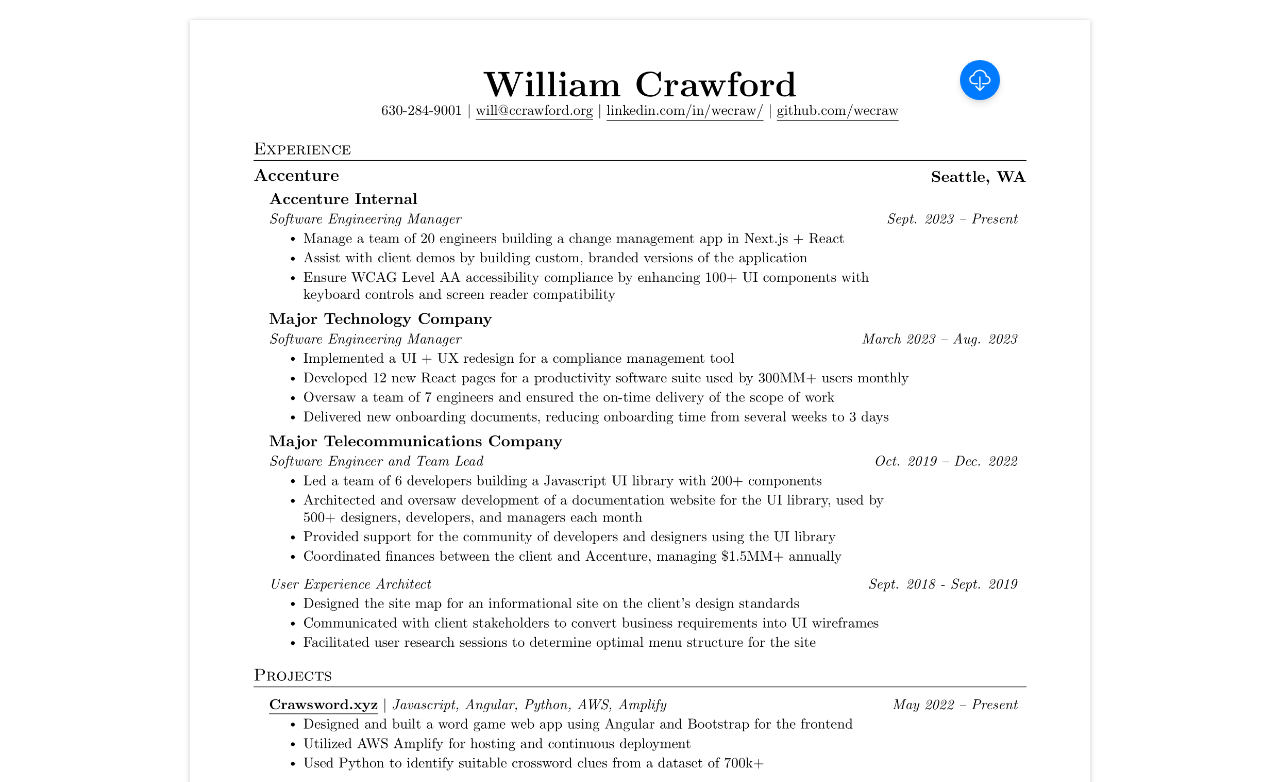
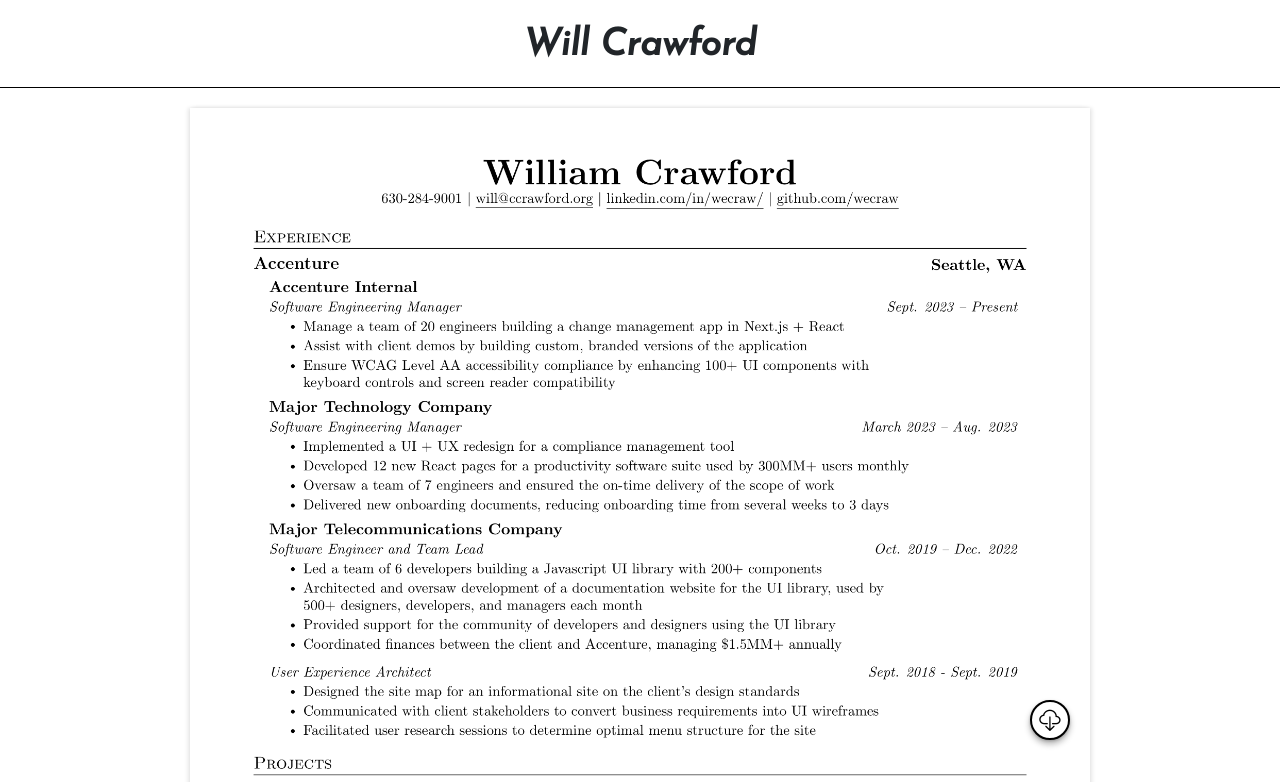
Before and after one commit to wecraw/portfolio-site, an Angular app: page /resume in a window 1280 px wide. Shown: the top 782 px of the page. Built offline with nearby package versions, Linux system fonts and the light colour scheme.

Commit message:
header rework

```diff
--- a/src/app/app.module.ts
+++ b/src/app/app.module.ts
@@ -7,6 +7,7 @@
 import { ResumeComponent } from './resume/resume.component';
 import { AboutComponent } from './about/about.component';
 import { PortfolioComponent } from './portfolio/portfolio.component';
+import { HeaderComponent } from './header/header.component';
 
 @NgModule({
   declarations: [
@@ -14,7 +15,8 @@
     HomeComponent,
     ResumeComponent,
     AboutComponent,
-    PortfolioComponent
+    PortfolioComponent,
+    HeaderComponent
   ],
   imports: [
     BrowserModule,
--- /dev/null
+++ b/src/app/header/header.component.html
@@ -0,0 +1,3 @@
+<div class="header">
+  <div (click)="nav()" class="label">Will Crawford</div>
+</div>
--- /dev/null
+++ b/src/app/header/header.component.scss
@@ -0,0 +1,19 @@
+.header {
+  position: absolute;
+  width: 100%;
+  text-align: center;
+  font-size: 28pt;
+  font-weight: bold;
+  // font-style: italic;
+  position: absolute;
+  border-bottom: 1px solid black;
+  background-color: white;
+
+  .label {
+    margin-top: 18px;
+    // font-family: 'Space Mono';
+    font-family: 'Josefin Sans', sans-serif;
+    margin-bottom: 13px;
+    cursor: pointer;
+  }
+}
--- /dev/null
+++ b/src/app/header/header.component.ts
@@ -0,0 +1,19 @@
+import { Component, Input } from '@angular/core';
+import { Router } from '@angular/router';
+
+@Component({
+  selector: 'app-header',
+  templateUrl: './header.component.html',
+  styleUrls: ['./header.component.scss'],
+})
+export class HeaderComponent {
+  @Input() navRoute: string = '';
+
+  constructor(private router: Router) {}
+
+  nav() {
+    if (this.navRoute) {
+      this.router.navigate([this.navRoute]);
+    }
+  }
+}
--- a/src/app/home/home.component.html
+++ b/src/app/home/home.component.html
@@ -1,4 +1,5 @@
-<div class="banner" [ngClass]="{ 'fade-out': anyFadeOut() }">Will Crawford</div>
+<app-header [ngClass]="{ 'fade-out': anyFadeOut() }"></app-header>
+
 <div class="container">
   <div class="row no-gutters">
     <div
--- a/src/app/resume/resume.component.html
+++ b/src/app/resume/resume.component.html
@@ -1,6 +1,12 @@
+<app-header navRoute="/" class="fade-in-fwd"></app-header>
 <div class="container fade-in-fwd">
   <div class="row">
     <img src="assets/resume.png" />
+  </div>
+</div>
+<div class="row">
+  <div class="col-11"></div>
+  <div class="col-1">
     <button (click)="download()" class="download"><i class="bi-cloud-download"></i></button>
   </div>
 </div>
--- a/src/app/resume/resume.component.scss
+++ b/src/app/resume/resume.component.scss
@@ -7,7 +7,7 @@
   width: 100%;
   max-width: 900px;
   margin-left: auto;
-  margin-top: 20px;
+  margin-top: 108px;
   margin-right: auto;
   margin-bottom: 20px;
   /* Horizontal shadow on the left side */
@@ -17,21 +17,26 @@
 }
 
 .download {
-  top: 60px;
+  bottom: 60px;
+  right: 20px;
   border-radius: 20px;
-  color: #fff;
-  background: #007bff;
-  border: transparent;
+  color: black;
+  background: white;
+  border: 2px solid black;
   box-shadow:
-    0 4px 6px rgba(0, 0, 0, 0.1),
-    0 1px 3px rgba(0, 0, 0, 0.08);
+    0 4px 6px rgba(0, 0, 0, 0.3),
+    0 1px 3px rgba(0, 0, 0, 0.2);
   transition: background-color 0.2s ease; /* Transition for background color */
-  position: absolute;
+  position: fixed;
   display: flex; /* Use flexbox */
   justify-content: center; /* Center horizontally */
   align-items: center; /* Center vertically */
 
+  height: 40px;
+  width: 40px;
+  font-size: 16pt;
   &:focus-visible {
+    outline-color: blue;
     outline-offset: 5px;
   }
 }
@@ -39,7 +44,6 @@
 /* Extra small to small devices (phones to tablets, 576px and up) */
 @include media-breakpoint-up(xs) {
   .download {
-    top: 30px;
     right: 30px;
     height: 30px;
     width: 30px;
@@ -51,7 +55,6 @@
 /* Small to medium devices (tablets to desktops, 768px and up) */
 @include media-breakpoint-up(sm) {
   .download {
-    top: 40px;
     right: 50px;
     height: 40px;
     width: 40px;
@@ -63,7 +66,6 @@
 /* Small to medium devices (tablets to desktops, 768px and up) */
 @include media-breakpoint-up(md) {
   .download {
-    top: 50px;
     right: 60px;
     /* Add your styles for small to medium devices here */
   }
@@ -73,7 +75,6 @@
 @include media-breakpoint-up(lg) {
   .download {
     right: 120px;
-    top: 60px;
     /* Add your styles for medium to large devices here */
   }
 }
@@ -81,27 +82,25 @@
 @include media-breakpoint-up(xl) {
   .download {
     right: 210px;
-    top: 60px;
     /* Add your styles for medium to large devices here */
   }
 }
 
-/* Large to extra large devices (large desktops to extra large desktops, 1200px and up) */
-@include media-breakpoint-up(xxl) {
-  .download {
-    right: 300px;
-    top: 60px;
-    /* Add your styles for large to extra large devices here */
-  }
-}
+// /* Large to extra large devices (large desktops to extra large desktops, 1200px and up) */
+// @include media-breakpoint-up(xxl) {
+//   .download {
+//     right: 300px;
+//     /* Add your styles for large to extra large devices here */
+//   }
+// }
 
 .download:hover {
-  background-color: #4d94ff; /* Lighter blue */
+  background-color: #ddd; /* Lighter blue */
   transition: background-color 0.2s ease; /* Transition for background color */
 }
 
 .download:active {
-  background-color: #005cb3; /* Slightly darker blue */
+  background-color: #bbb; /* Slightly darker blue */
   transition: background-color 0.2s ease; /* Transition for background color */
 }
 
--- a/src/styles.scss
+++ b/src/styles.scss
@@ -13,10 +13,17 @@
   align-items: center; /* Center items vertically */
 }
 .full-height-row {
-  height: 100vh; /* Set height to 100% of viewport height */
+  height: calc(100vh - 88px); /* Set height to 100% of viewport height */
+  margin-top: 88px; /* Offset for the fixed navbar */
   display: flex;
   justify-content: center;
   align-items: center;
+}
+
+app-header {
+  position: absolute;
+  width: 100%;
+  z-index: 9999;
 }
 
 .img-container {
```
Also changed, not shown: 1 other file (tests, documents, lock files or other folders).
